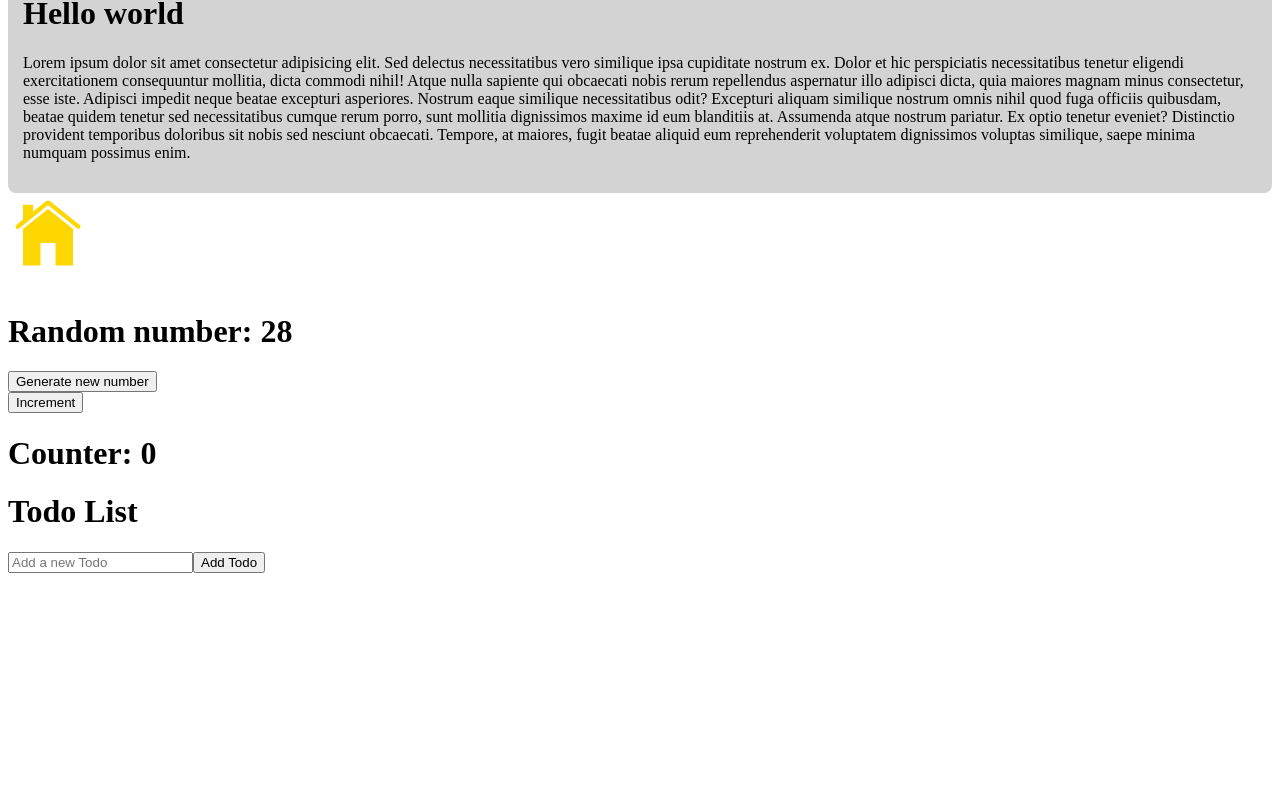
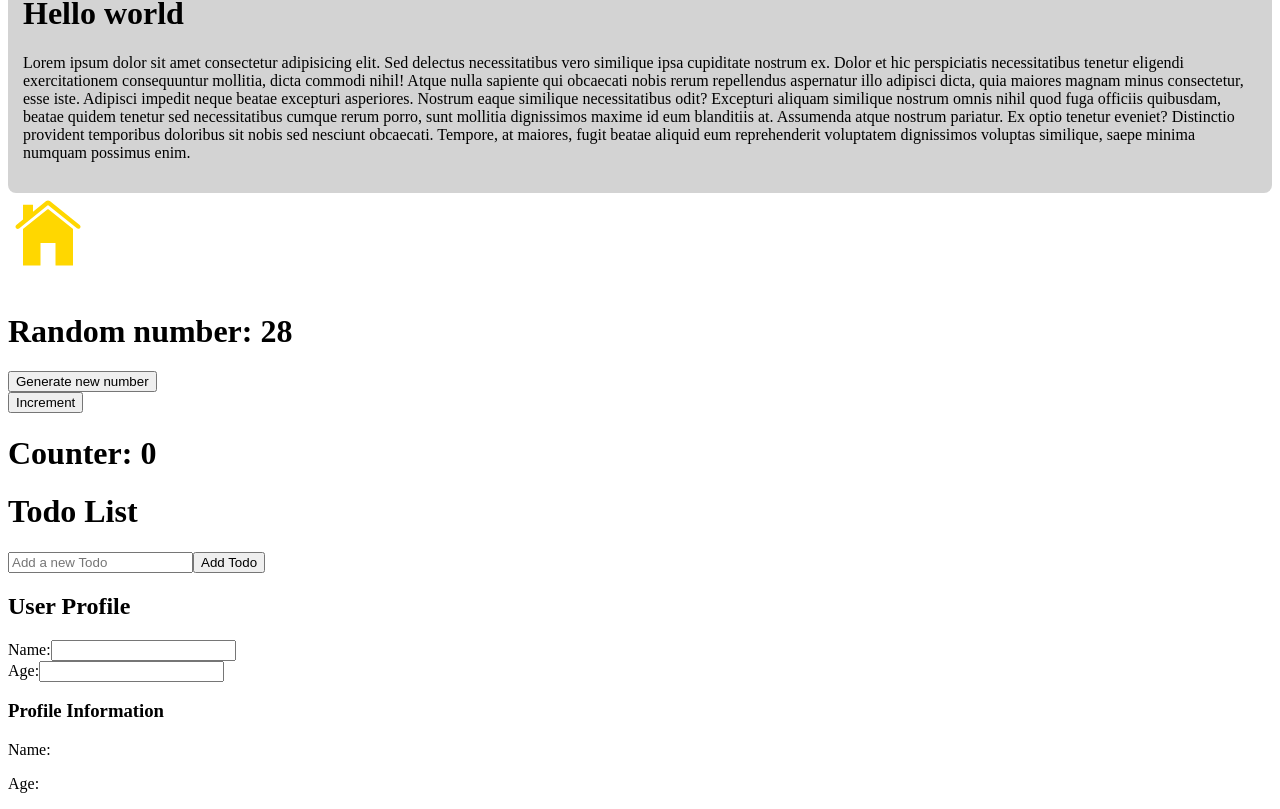
Before and after one commit to Ndungu-Jn/react-demos, a React (Vite) app: page / in a window 1280 px wide. Shown: the part 2413-3222 px from the top of the page. Before the commit the page ends 3002 px from the top, so only its background shows below. Built offline with nearby package versions, Linux system fonts and the light colour scheme.

Commit message:
The Profile using  the useState

```diff
--- a/src/App.jsx
+++ b/src/App.jsx
@@ -24,6 +24,7 @@
 import RandomNumber from "./components/RandomNumber";
 import Counter from "./components/Counter";
 import TodoList from "./components/TodoList";
+import Profile from "./components/Profile";
 
 function App() {
   return (
@@ -52,6 +53,7 @@
       <RandomNumber />
       <Counter />
       <TodoList />
+      <Profile />
     </div>
   );
 }
--- a/src/components/Profile.jsx
+++ b/src/components/Profile.jsx
@@ -1,7 +1,51 @@
 import React from "react";
+import { useState } from "react";
 
 const Profile = () => {
-  return <div></div>;
+  const [profile, setProfile] = useState({
+    name: "",
+    age: "",
+  });
+
+  const handleChange = (e) => {
+    const { name, value } = e.target;
+
+    setProfile((prevProfile) => ({
+      ...prevProfile,
+      [name]: value,
+    }));
+  };
+  return (
+    <div>
+      <h2>User Profile</h2>
+      <div>
+        <label>
+          Name:
+          <input
+            type="text"
+            name="name"
+            value={profile.name}
+            onChange={handleChange}
+          />
+        </label>
+      </div>
+      <div>
+        <label>
+          Age:
+          <input
+            type="text"
+            name="age"
+            value={profile.age}
+            onChange={handleChange}
+          />
+        </label>
+      </div>
+
+      <h3>Profile Information</h3>
+      <p>Name: {profile.name}</p>
+      <p>Age: {profile.age}</p>
+    </div>
+  );
 };
 
 export default Profile;
```
